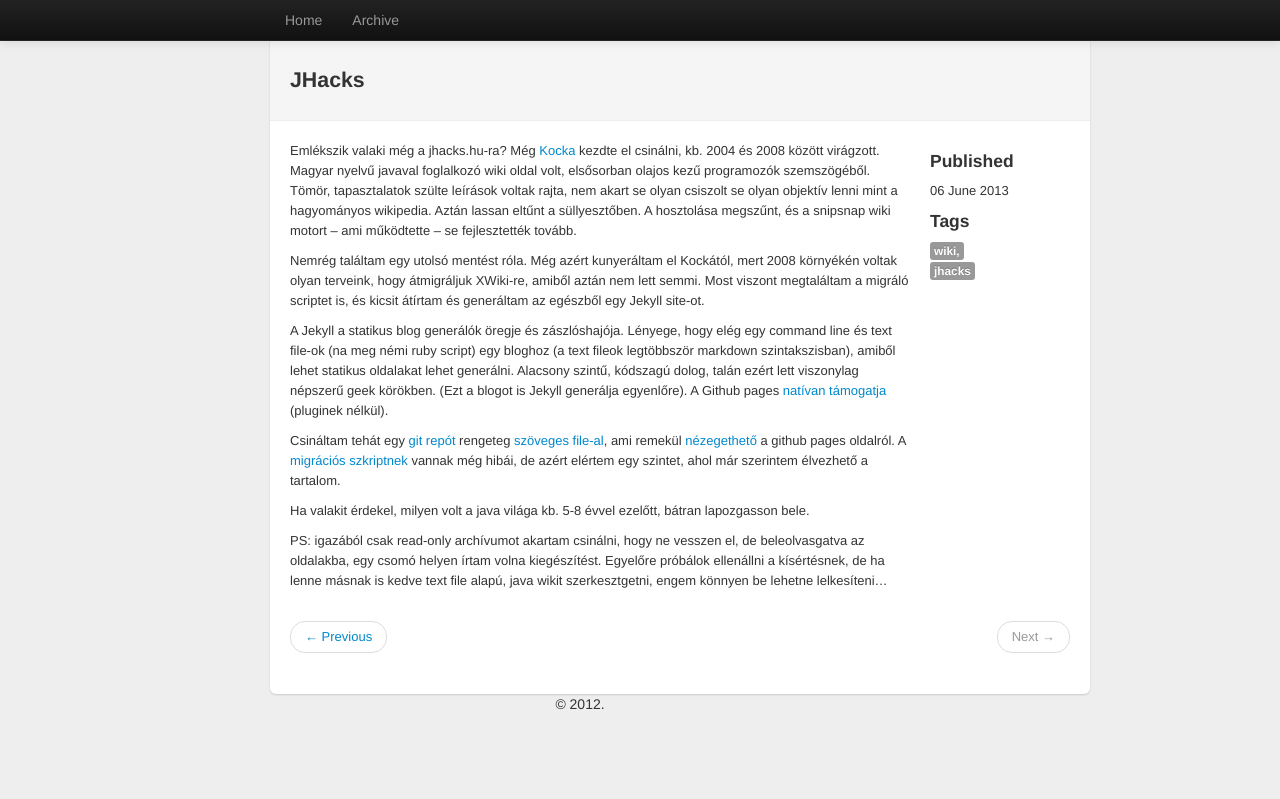
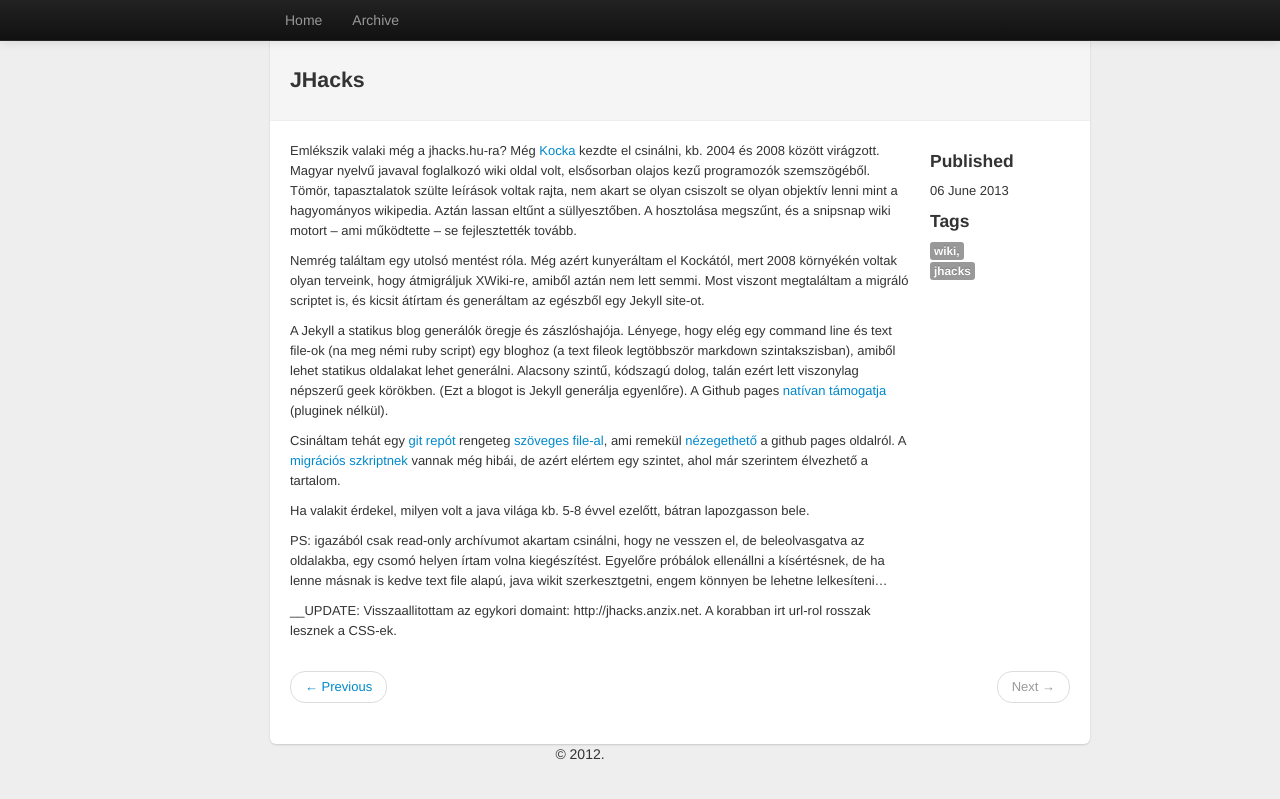
Before and after one commit to elek/blog.anzix.net, a Jekyll site: the page built from _posts/2013-06-06-jhacks-java-wiki.md, in a window 1280 px wide. Shown: the top 799 px of the page. Built offline with Jekyll 4.4.1, drawn with Linux system fonts in a browser that asks for light colours; comment, search, counter and statistics services are not loaded.

Commit message:
changing the url of the jhacks wiki

```diff
--- a/_posts/2013-06-06-jhacks-java-wiki.md
+++ b/_posts/2013-06-06-jhacks-java-wiki.md
@@ -11,8 +11,10 @@
 
 A Jekyll a statikus blog generálók öregje és zászlóshajója. Lényege, hogy elég egy command line és text file-ok (na meg némi ruby script) egy bloghoz (a text fileok legtöbbször markdown szintakszisban), amiből lehet statikus oldalakat lehet generálni. Alacsony szintű, kódszagú dolog, talán ezért lett viszonylag népszerű geek körökben. (Ezt a blogot is Jekyll generálja egyenlőre). A Github pages [natívan támogatja](https://help.github.com/articles/using-jekyll-with-pages) (pluginek nélkül).
 
-Csináltam tehát egy [git repót](https://github.com/elek/jhacks/) rengeteg [szöveges file-al](https://github.com/elek/jhacks/tree/gh-pages/wiki), ami remekül [nézegethető](http://elek.github.io/jhacks/) a github pages oldalról. A [migrációs szkriptnek](http://github.com/elek/snipsnap2jekyll) vannak még hibái, de azért elértem egy szintet, ahol már szerintem élvezhető a tartalom.
+Csináltam tehát egy [git repót](https://github.com/elek/jhacks/) rengeteg [szöveges file-al](https://github.com/elek/jhacks/tree/gh-pages/wiki), ami remekül [nézegethető](http://jhacks.anzix.net) a github pages oldalról. A [migrációs szkriptnek](http://github.com/elek/snipsnap2jekyll) vannak még hibái, de azért elértem egy szintet, ahol már szerintem élvezhető a tartalom.
 
 Ha valakit érdekel, milyen volt a java világa kb. 5-8 évvel ezelőtt, bátran lapozgasson bele.
 
 PS: igazából csak read-only archívumot akartam csinálni, hogy ne vesszen el, de beleolvasgatva az oldalakba, egy csomó helyen írtam volna kiegészítést. Egyelőre próbálok ellenállni a kísértésnek, de ha lenne másnak is kedve text file alapú, java wikit szerkesztgetni, engem könnyen be lehetne lelkesíteni...
+
+__UPDATE: Visszaallitottam az egykori domaint:  http://jhacks.anzix.net. A korabban irt url-rol rosszak lesznek a CSS-ek.
```
